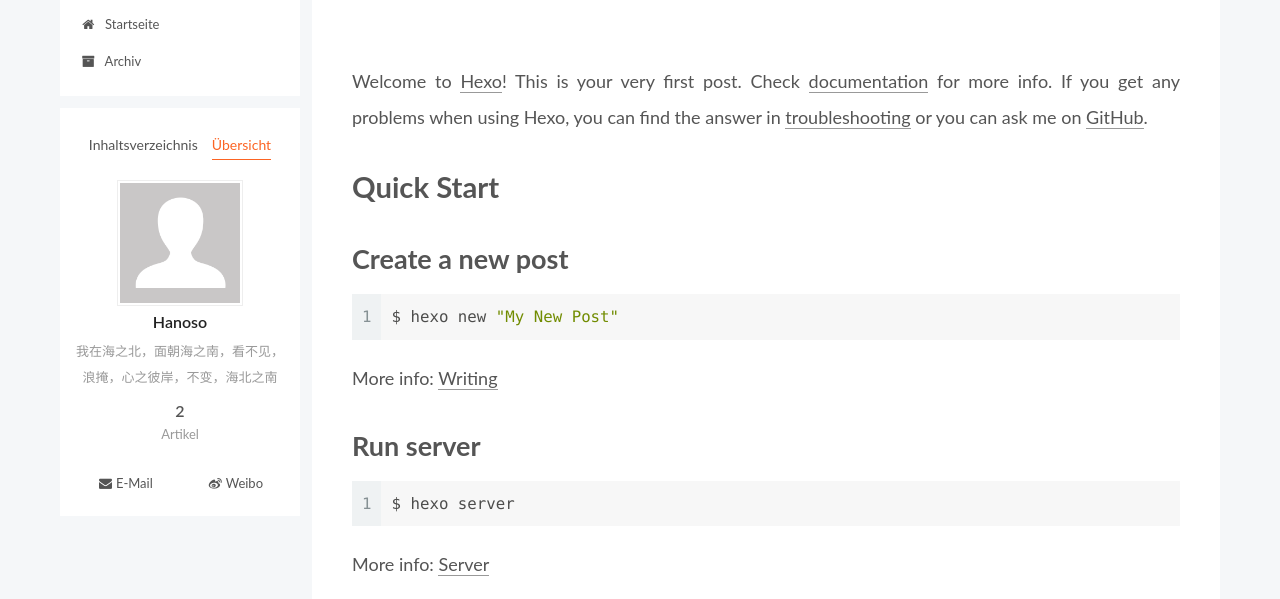
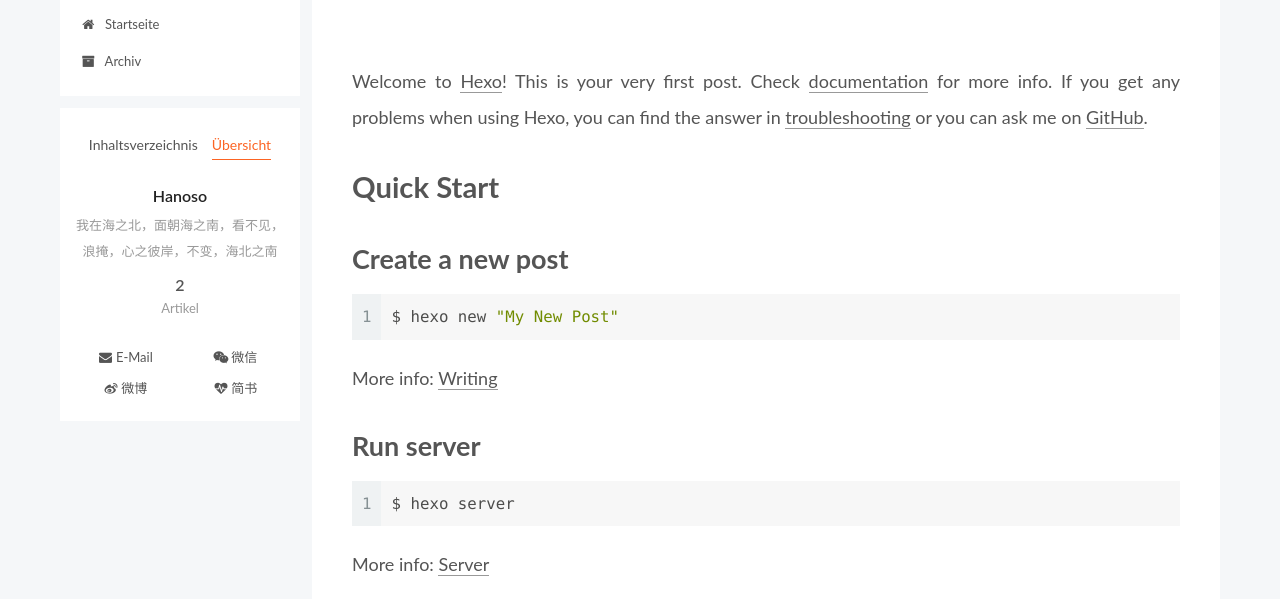
Before and after one commit to Hanoso/HanosoBlog.github.io, a plain HTML site: page 2019/08/25/hello-world/index.html in a window 1280 px wide. Both pictures are taken after a click on the item "Übersicht". Shown: the part 157-756 px from the top of the page. Drawn offline with Linux system fonts and the light colour scheme.

Commit message:
Site updated: 2019-08-25 19:48:02

```diff
--- a/2019/08/25/hello-world/index.html
+++ b/2019/08/25/hello-world/index.html
@@ -334,9 +334,6 @@
 
       <div class="site-overview-wrap sidebar-panel">
         <div class="site-author motion-element" itemprop="author" itemscope itemtype="http://schema.org/Person">
-    <img class="site-author-image" itemprop="image"
-      src="/images/avatar.gif"
-      alt="Hanoso">
   <p class="site-author-name" itemprop="name">Hanoso</p>
   <div class="site-description" itemprop="description">我在海之北，面朝海之南，看不见，浪掩，心之彼岸，不变，海北之南</div>
 </div>
@@ -371,7 +368,29 @@
 
 
 
-        <a href="https://weibo.com/Happier2008" title="Weibo &rarr; https://weibo.com/Happier2008" rel="noopener" target="_blank"><i class="fa fa-fw fa-weibo"></i>Weibo</a>
+        <a href="/wechat" title="微信 &rarr; /wechat"><i class="fa fa-fw fa-weixin"></i>微信</a>
+      </span>
+
+      <span class="links-of-author-item">
+
+
+
+
+
+
+
+        <a href="https://weibo.com/Happier2008" title="微博 &rarr; https://weibo.com/Happier2008" rel="noopener" target="_blank"><i class="fa fa-fw fa-weibo"></i>微博</a>
+      </span>
+
+      <span class="links-of-author-item">
+
+
+
+
+
+
+
+        <a href="https://www.jianshu.com/u/71c83042e8f7" title="简书 &rarr; https://www.jianshu.com/u/71c83042e8f7" rel="noopener" target="_blank"><i class="fa fa-fw fa-heartbeat"></i>简书</a>
       </span>
 
   </div>
--- a/css/main.css
+++ b/css/main.css
@@ -1673,7 +1673,7 @@ pre .javascript .function {
 }
 .links-of-author a::before,
 .links-of-author span.exturl::before {
-  background: #60424e;
+  background: #38ff25;
   border-radius: 50%;
   content: ' ';
   display: inline-block;
```
Also changed, not shown: 2019/08/25/新的文章1/index.html (+23 -4 lines), archives/2019/08/index.html (+23 -4 lines), archives/2019/index.html (+23 -4 lines), archives/index.html (+23 -4 lines), index.html (+23 -4 lines).
